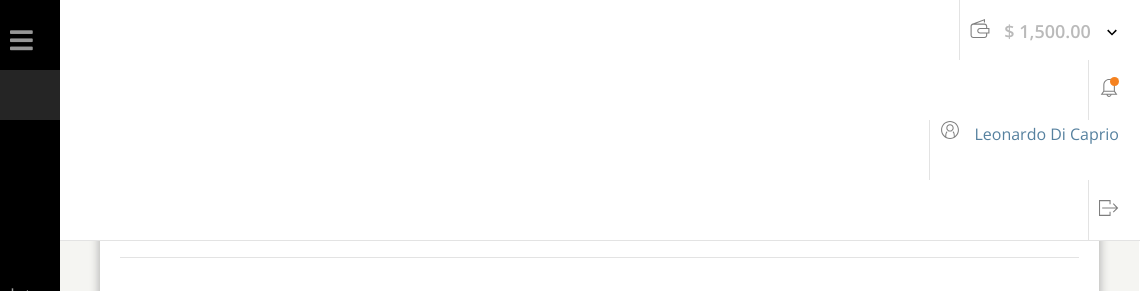
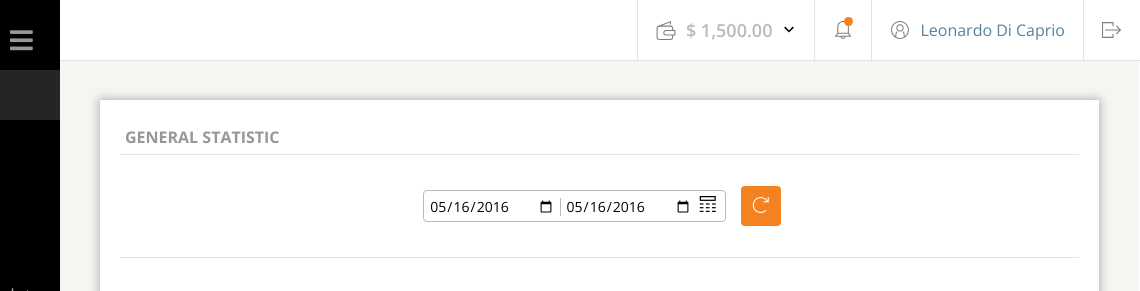
Before and after one commit to krollukasz/Project-dashboard_panel, a website: page index.html in a window 1280 px wide. Shown: the top 291 px of the page, 140-1280 px from the left. Drawn offline with nearby package versions, Linux system fonts and the light colour scheme.

Commit message:
Modify styles for topMenu section after fix bug

```diff
--- a/sass/sections/_topMenu.scss
+++ b/sass/sections/_topMenu.scss
@@ -1,23 +1,33 @@
 /*====== TOP MEU STYLES ====== */
 
-.top-menu {
+.menu-list {
+  padding-right: 0;
   width: 100%;
   background-color: #ffffff;
   border-bottom: 1px solid $grey_1;
   font-family: $paragraph-font;
+  display: flex;
+  justify-content: flex-end;
   text-align: right;
   z-index: 5;
   position: fixed;
   top: 0;
 
+  li {
+    list-style-type: none;
+  }
+
   .menu-btn {
-    margin-right: -4px;
-    display: inline-block;
+    margin: 0;
+    padding: 0 8px;
+    display: inline-flex;
+    align-items: center;
     height: 60px;
     background-color: #ffffff;
     color: $grey_button_hover;
     border: none;
     border-left: 1px solid $grey_1;
+    list-style-type: none;
     outline: none;
     position: relative;
     cursor: pointer;
@@ -48,7 +58,7 @@
       background-color: $button;
       position: absolute;
       top: 17px;
-      right: 10px;
+      right: 18px;
       border-radius: 50%;
     }
 
```
Also changed, not shown: css/style.css, 1 other file.
